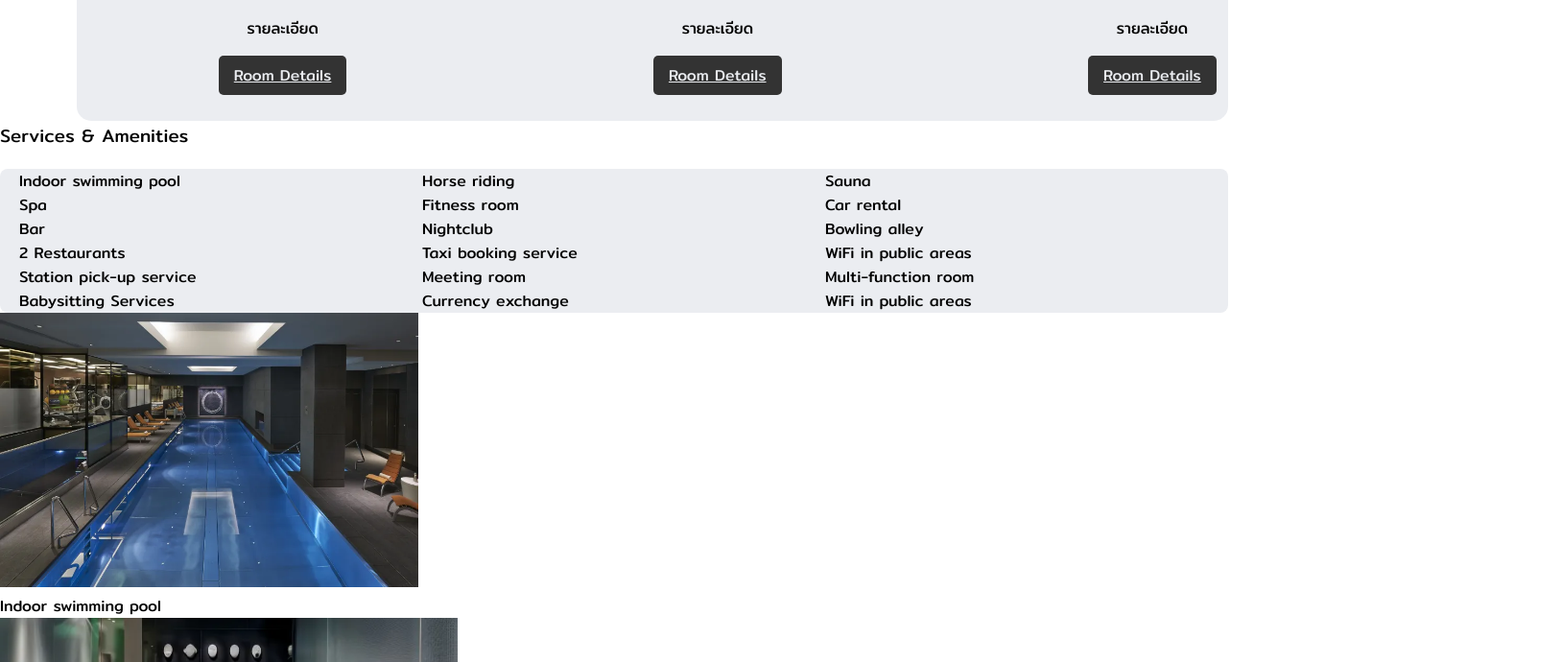
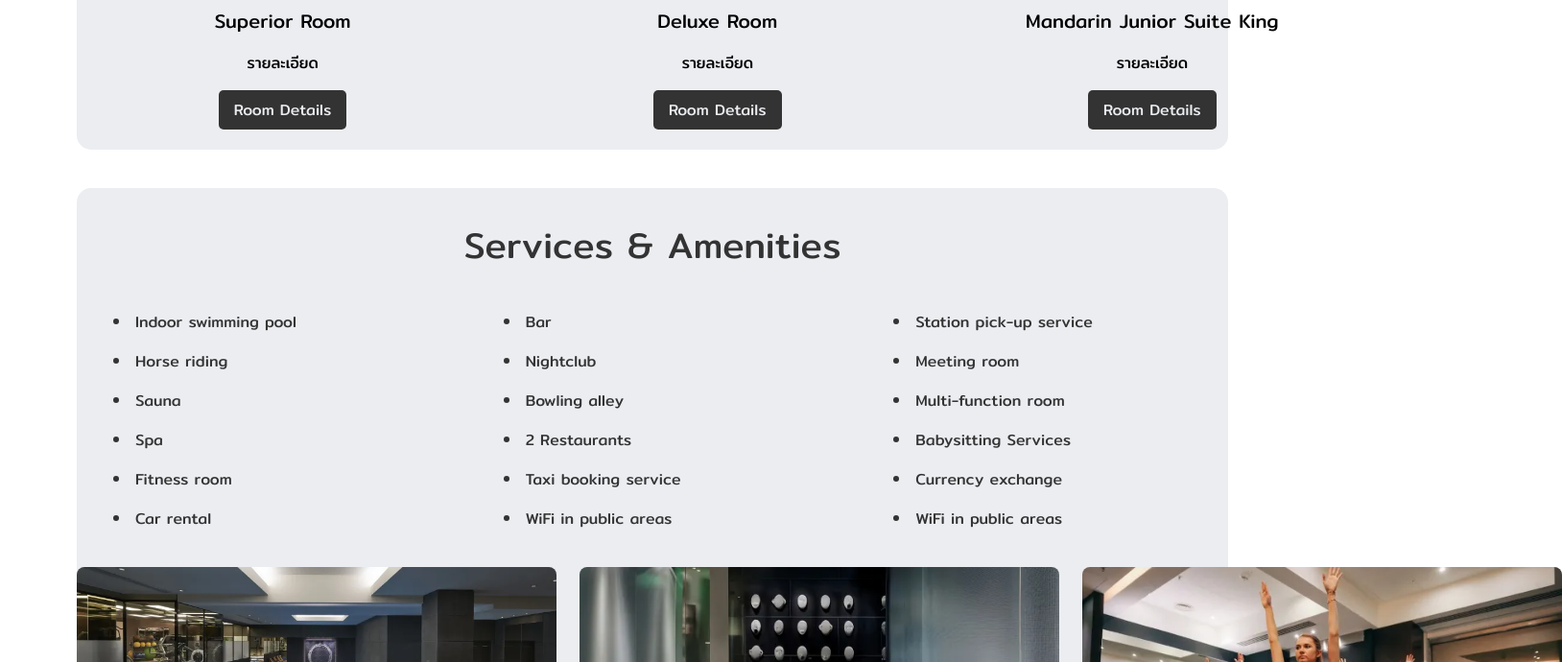
Before and after one commit to Porrama08/project-cpe363, a plain HTML site: page index.html in a window 1280 px wide. Shown: the part 1178-1868 px from the top of the page at 96% size, 1628 px wide, since content can reach past the window. Drawn offline with Linux system fonts and the light colour scheme.

Commit message:
ปรับแก้ชื่อclass

```diff
--- a/index.css
+++ b/index.css
@@ -69,7 +69,7 @@
     padding: 10px;
     border-radius: 8px;
     text-decoration: none;
-    font-weight: 500;
+    font-weight: 400;
     margin-top: 10px;
 }
 .maincontent-img{
@@ -81,7 +81,7 @@
 /* -----content----- */
 .content{
     background-color: #ebedf1;
-    height: 550px;
+    height: 580px;
     border-color: #333;
     max-width: 1700px;
     align-items: center;
@@ -94,6 +94,7 @@
     text-align: center;
     font-size: 2rem;
     font-weight: 500;;
+    padding-top: 30px;
 }
 .content-con{
     display: grid;
@@ -112,7 +113,8 @@
 }
 .content-item h4{
     margin-top: 1rem;
-    font-weight: 500;
+    font-weight: 400;
+    font-size: 20px;
 }
 .content-item p{
     margin: 1rem 0;
@@ -123,12 +125,13 @@
     background-color: #333;
     padding: 0.5rem 1rem;
     border-radius: 5px;
+    text-decoration: none;
 }
 
 /* -----service----- */
-.ser-container{
+.service-container{
     background-color: #ebedf1;
-    height: 650px;
+    height: 740px;
     border-color: #333;
     max-width: 1700px;
     align-items: center;
@@ -137,44 +140,43 @@
     margin-top: 40px;
     justify-content: center;
 }
-.ser-title {
+.service-title {
     text-align: center;
     font-size: 2rem;
     color: #333;
+    padding-top: 30px;
 }
-.ser-detail{
+.service-detail{
     display: grid;
     grid-template-columns: auto auto auto;
     column-gap: 1.5rem;
     text-align: center;
     aspect-ratio: 1/1;
-    margin-top: 25px;
 }
 .facility-container{
+    background-color: #ebedf1;
     display: grid;
+    grid-template-columns: repeat(3, 1fr);
+    grid-auto-flow: column;
+    grid-template-rows: repeat(6, auto);
+    gap: 0px 80px;
+    padding: 30px;
+    border-radius: 8px;
     list-style-type: disc;
-  padding-left: 20px;
-  grid-template-columns: repeat(3, 1fr);
-  align-items: center;
-  background-color: #ebedf1;
-  max-width: 1500px;
-  margin: auto;
-  border-radius: 8px;
-  margin-top: 20px;
 }
-.fac-item{
-  padding: 10px;
+.facility-item{
+    padding: 8px;
     display: list-item;
     align-items: center;
-  font-size: 14px;
     color: #333;
     list-style-position: inside;
 }
-.ser-item{
+.service-item{
     position: relative;
 }
-.ser-item img{
-    width: 400px;
-    height: 250px;
+.service-item img{
+    width: 500px;
+    height: 300px;
+    object-fit: cover;
     border-radius: 8px;
 }
```
Lines whose indentation alone changed are shown as unchanged.
